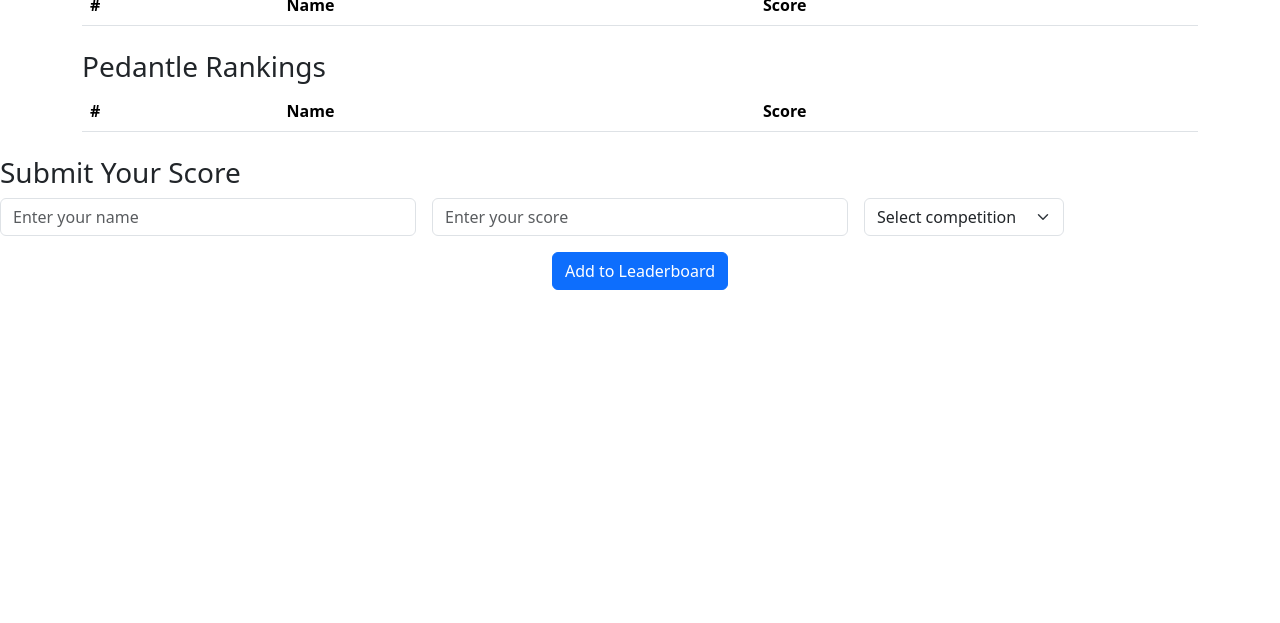
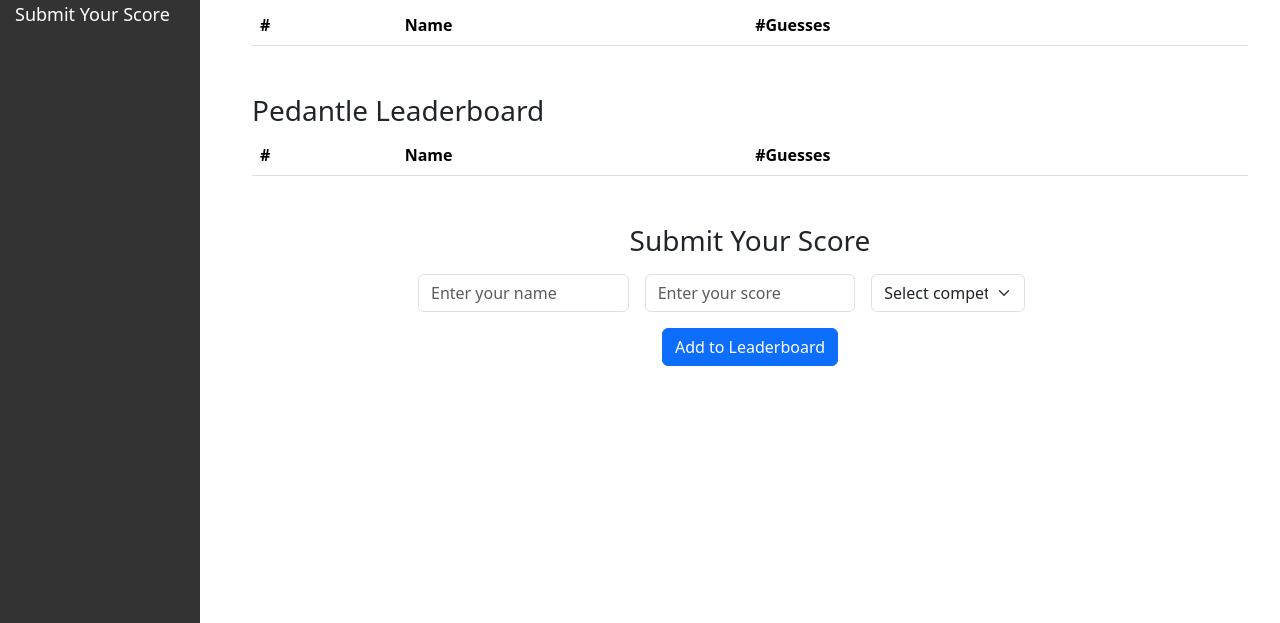
Before and after one commit to tabrom/tabrom.github.io, a website: page index.html in a window 1280 px wide. Shown: the part 177-800 px from the top of the page. Drawn offline with Linux system fonts and the light colour scheme.

Commit message:
some prettifying

```diff
--- a/index.html
+++ b/index.html
@@ -9,23 +9,56 @@
             background-color: #002147; /* Set background color to ox blue */
             color: white; /* Set text color to white */
         }
+        .form-control, .form-select {
+            color: black; /* Ensure form input text is visible */
+        }
+        .sidebar {
+            position: fixed;
+            top: 0;
+            left: 0;
+            height: 100%;
+            width: 200px;
+            background-color: #333;
+            padding-top: 20px;
+        }
+        .sidebar a {
+            padding: 10px 15px;
+            text-decoration: none;
+            font-size: 18px;
+            color: white;
+            display: block;
+        }
+        .sidebar a:hover {
+            background-color: #575757;
+        }
+        .content {
+            margin-left: 220px; /* Same as the width of the sidebar */
+            padding: 20px;
+        }
     </style>
     <!-- Bootstrap CSS -->
     <link href="css/bootstrap.min.css" rel="stylesheet">
 </head>
 <body>
+    <div class="sidebar">
+        <a href="#cemantle">Cemantle Leaderboard</a>
+        <a href="#pedantle">Pedantle Leaderboard</a>
+        <a href="#submit-score">Submit Your Score</a>
+    </div>
+
+    <div class="content">
         <div class="container mt-5">
-        <h1 class="text-center">Leaderboards</h1>
+            <h1 class="text-center">OII Leaderboards</h1>
 
-        <!-- Leaderboard Table -->
-        <div class="mt-4">
+            <!-- Cemantle Leaderboard Table -->
+            <div id="cemantle" class="mt-4">
                 <h3>Cemantle Leaderboard</h3>
                 <table class="table table-striped">
                     <thead>
                         <tr>
                             <th>#</th>
                             <th>Name</th>
-                        <th>Score</th>
+                            <th>#Guesses</th>
                         </tr>
                     </thead>
                     <tbody id="cemantle_leaderboard">
@@ -34,16 +67,15 @@
                 </table>
             </div>
 
-
-    <!-- Second Leaderboard Table -->
-    <div class="mt-4">
-      <h3>Pedantle Rankings</h3>
+            <!-- Pedantle Leaderboard Table -->
+            <div id="pedantle" class="mt-5">
+                <h3>Pedantle Leaderboard</h3>
                 <table class="table table-striped">
                     <thead>
                         <tr>
                             <th>#</th>
                             <th>Name</th>
-      <th>Score</th>
+                            <th>#Guesses</th>
                         </tr>
                     </thead>
                     <tbody id="pedantle_leaderboard">
@@ -51,19 +83,19 @@
                     </tbody>
                 </table>
             </div>
-  </div>
 
             <!-- Input Form -->
-  <div class="mt-4 d-flex justify-content-center"></div>
-      <h3>Submit Your Score</h3>
-      <form id="scoreForm" class="row g-3 text-center">
+            <div id="submit-score" class="mt-5 d-flex justify-content-center">
+                <div class="col-md-8">
+                    <h3 class="text-center mb-3">Submit Your Score</h3>
+                    <form id="scoreForm" class="row g-3">
                         <div class="col-md-4">
                             <input type="text" id="name" class="form-control" placeholder="Enter your name" required>
                         </div>
                         <div class="col-md-4">
                             <input type="number" id="score" class="form-control" placeholder="Enter your score" required>
                         </div>
-          <div class="col-md-2">
+                        <div class="col-md-3">
                             <select id="competition" class="form-select" required>
                                 <option value="" disabled selected>Select competition</option>
                                 <option value="Cemantle">Cemantle</option>
@@ -75,7 +107,9 @@
                         </div>
                     </form>
                 </div>
-
+            </div>
+        </div>
+    </div>
     <!-- Bootstrap JS -->
     <script src="js/bootstrap.bundle.min.js"></script>
     <!-- Custom JavaScript -->
```
Lines whose indentation alone changed are shown as unchanged.
